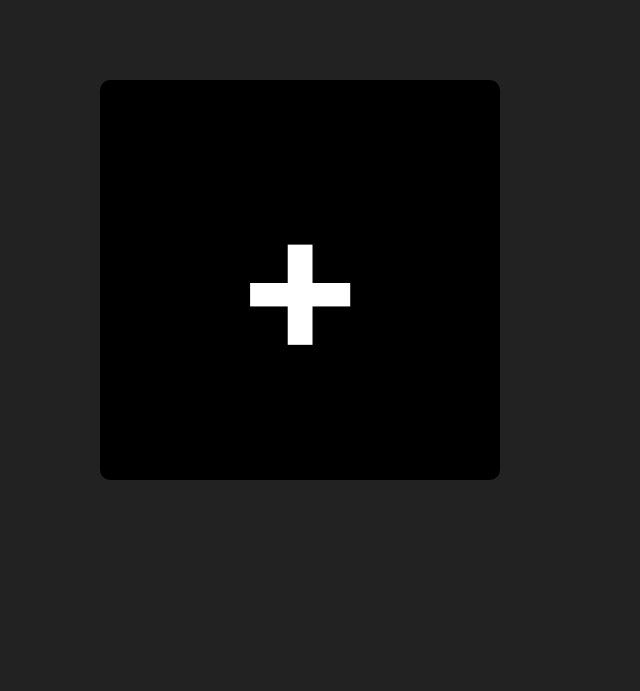
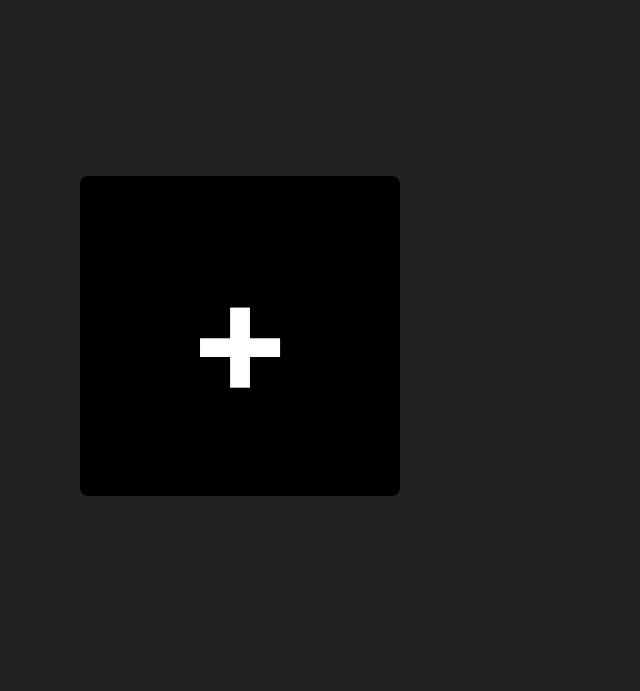
Before and after one commit to Eatgrapes/Apple_Music_Lyrics_Tauri, a website built with webpack: page index.html in a window 1280 px wide. Shown: the whole page, without its empty margins (0-640 px from the left). Built offline with nearby package versions, Linux system fonts and the light colour scheme.

Commit message:
update Adapt to individual resolution

```diff
--- a/css/style.css
+++ b/css/style.css
@@ -85,6 +85,17 @@ textarea {
    ========================================================================== */
 
 /* Apple Music Lyrics Web App Styles */
+
+/* 固定1600x720布局容器 */
+.app-container {
+  width: 1600px;
+  height: 720px;
+  position: fixed;
+  left: 50%;
+  top: 50%;
+  transform: translate(-50%, -50%);
+  overflow: hidden;
+}
 
 body {
   margin: 0;
@@ -711,11 +722,11 @@ body {
   clear: both;
 }
 
-/* ==========================================================================
-   EXAMPLE Media Queries for Responsive Design.
-   These examples override the primary ('mobile first') styles.
-   Modify as content requires.
-   ========================================================================== */
+/* ========================================================================== */
+/*   EXAMPLE Media Queries for Responsive Design.                            */
+/*   These examples override the primary ('mobile first') styles.            */
+/*   Modify as content requires.                                             */
+/* ========================================================================== */
 
 @media only screen and (min-width: 35em) {
   /* Style adjustments for viewports that meet the condition */
@@ -728,11 +739,11 @@ body {
   /* Style adjustments for high resolution devices */
 }
 
-/* ==========================================================================
-   Print styles.
-   Inlined to avoid the additional HTTP request:
-   https://www.phpied.com/delay-loading-your-print-css/
-   ========================================================================== */
+/* ========================================================================== */
+/*   Print styles.                                                           */
+/*   Inlined to avoid the additional HTTP request:                           */
+/*   https://www.phpied.com/delay-loading-your-print-css/                    */
+/* ========================================================================== */
 
 @media print {
   *,
--- a/index.html
+++ b/index.html
@@ -17,6 +17,7 @@
 </head>
 
 <body>
+  <div class="app-container">
     <div class="upload-container">
       <div class="upload-box">
         <div class="plus-icon">+</div>
@@ -45,6 +46,7 @@
         <img src="icon/volume_high.svg" alt="Volume high" class="volume-icon volume-high">
       </div>
     </div>
+  </div>
   <script src="js/app.js"></script>
 </body>
 
--- a/js/app.js
+++ b/js/app.js
@@ -1,5 +1,22 @@
-// 添加上传音乐文件功能
+// 添加响应式缩放功能
+function updateAppScale() {
+  const appContainer = document.querySelector('.app-container');
+  if (!appContainer) return;
+
+  const scaleX = window.innerWidth / 1600;
+  const scaleY = window.innerHeight / 720;
+  const scale = Math.min(scaleX, scaleY);
+
+  appContainer.style.transform = `translate(-50%, -50%) scale(${scale})`;
+}
+
+// 页面加载完成后初始化缩放
 document.addEventListener('DOMContentLoaded', function () {
+  updateAppScale();
+
+  // 窗口大小改变时更新缩放
+  window.addEventListener('resize', updateAppScale);
+
   // 禁用页面默认拖拽行为
   document.addEventListener('dragover', function(e) {
     e.preventDefault();
@@ -360,6 +377,30 @@ document.addEventListener('DOMContentLoaded', function () {
   let dragStartX = 0;
   let progressStartPos = 0;
 
+  // 获取当前进度
+  function getCurrentProgress() {
+    if (!progressFill) return 0;
+    const width = parseFloat(progressFill.style.width || '0');
+    return width / 100;
+  }
+
+  // 更新进度条显示
+  function updateProgress(e) {
+    if (!progressContainer || !progressFill || !progressHandle) return;
+
+    const rect = progressContainer.getBoundingClientRect();
+    const pos = (e.clientX - rect.left) / rect.width;
+    const percentage = Math.min(Math.max(pos, 0), 1);
+
+    progressFill.style.width = `${percentage * 100}%`;
+    progressHandle.style.left = `${percentage * 100}%`;
+
+    // 如果有音频元素，更新播放位置
+    if (audioElement) {
+      audioElement.currentTime = percentage * audioDuration;
+    }
+  }
+
   // 添加鼠标样式提示
   progressContainer.style.cursor = 'pointer';
 
@@ -701,3 +742,6 @@ document.addEventListener('DOMContentLoaded', function () {
     }
   }
 });
+
+// 页面加载时也更新一次缩放
+window.addEventListener('load', updateAppScale);
```
Lines whose indentation alone changed are shown as unchanged.
